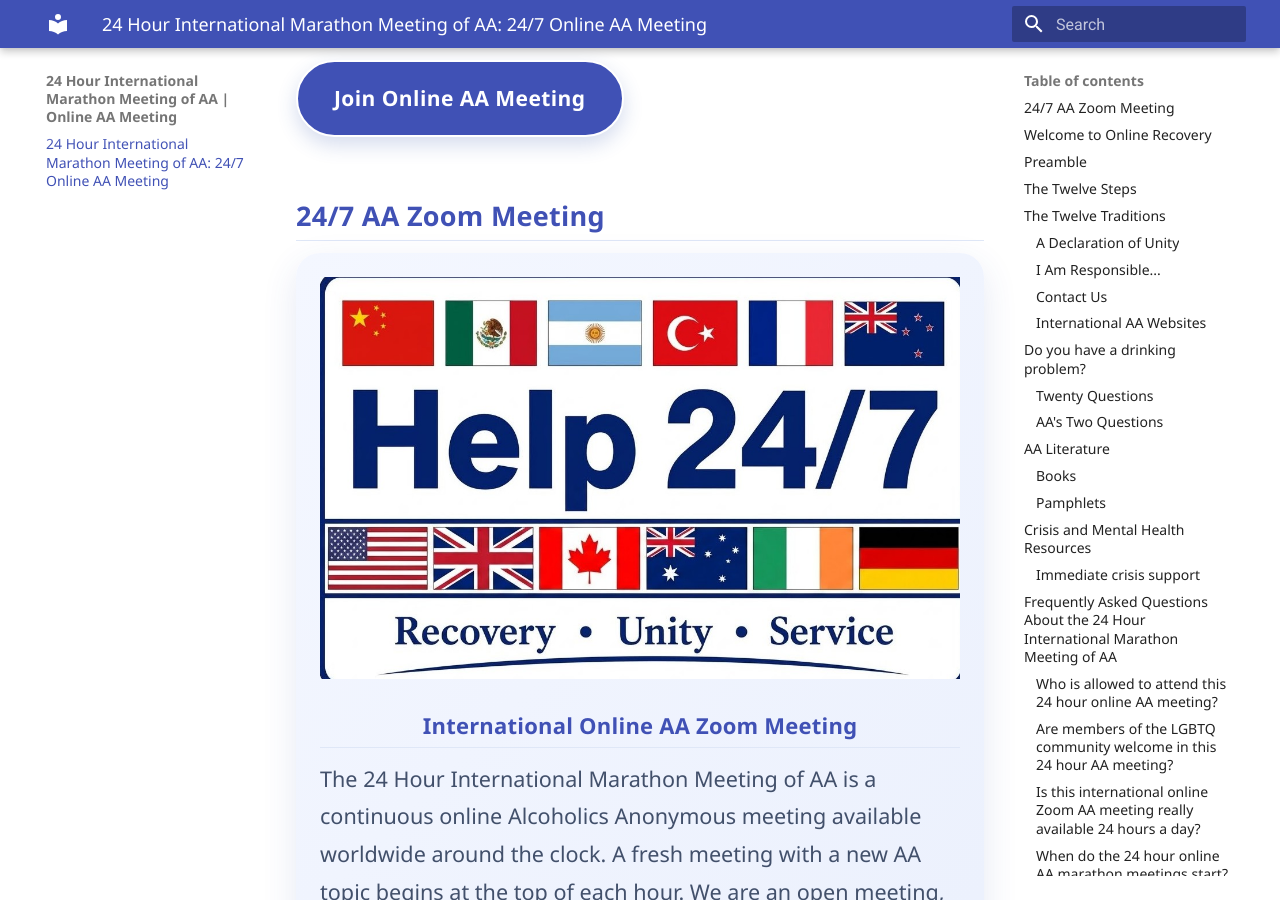
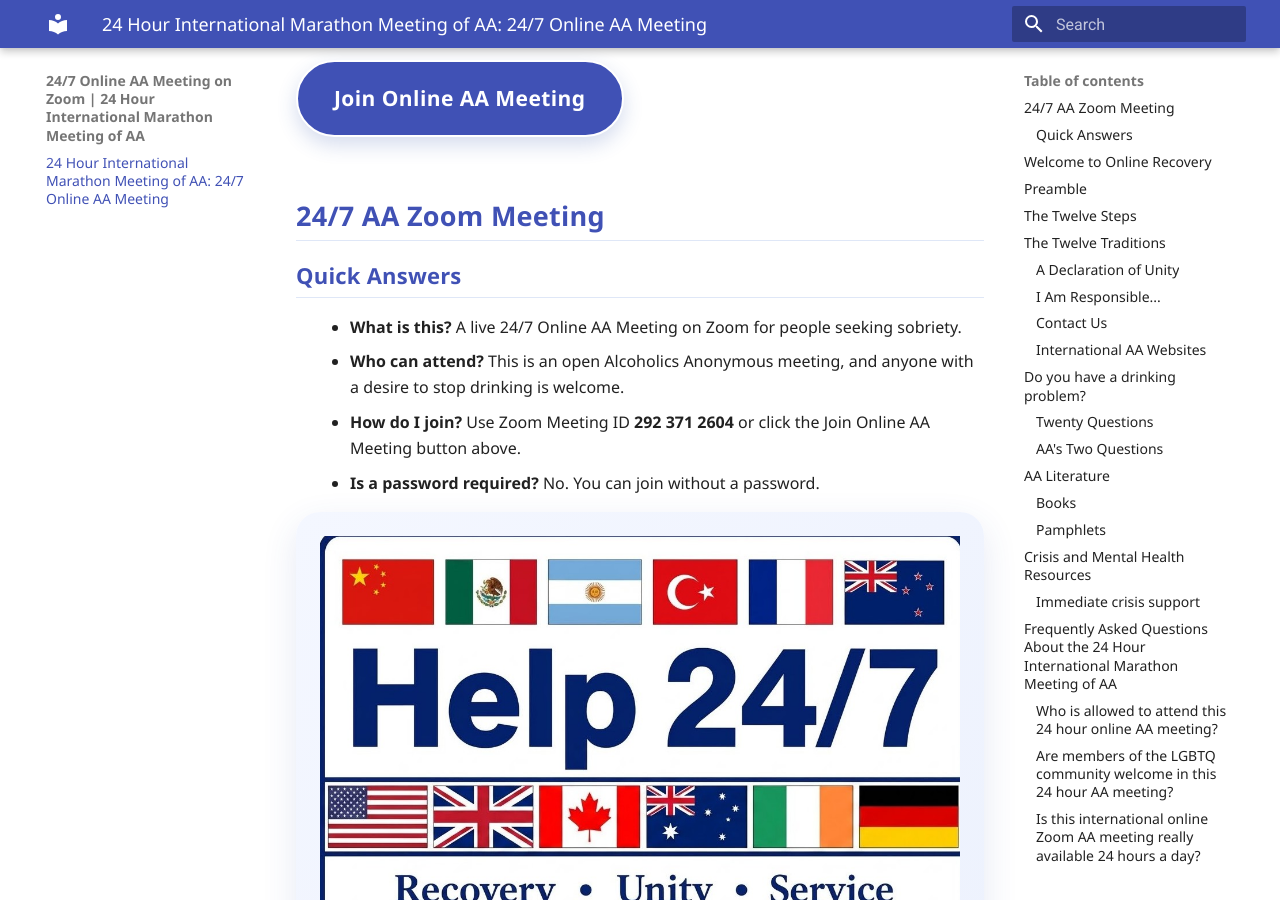
Before and after one commit to meetings03/24hourmeeting, an MkDocs documentation site: the page built from docs/index.md, in a window 1280 px wide and 900 px high, scrolled down 600 px. Built offline with MkDocs 1.6.1 and Material for MkDocs 9.7.7, drawn with Linux system fonts in a browser that asks for light colours.

Commit message:
Publish SEO and resource updates

```diff
--- a/docs/index.md
+++ b/docs/index.md
@@ -7,6 +7,13 @@
 <a id="join-meeting" class="join-button" href="https://zoom.us/j/2923712604" target="_blank" rel="noopener" style="display: inline-block; margin: 0 0 1.5rem 0;">Join Online AA Meeting</a>
 
 ## 24/7 AA Zoom Meeting
+
+### Quick Answers
+
+- **What is this?** A live 24/7 Online AA Meeting on Zoom for people seeking sobriety.
+- **Who can attend?** This is an open Alcoholics Anonymous meeting, and anyone with a desire to stop drinking is welcome.
+- **How do I join?** Use Zoom Meeting ID **292 371 2604** or click the Join Online AA Meeting button above.
+- **Is a password required?** No. You can join without a password.
 
 <div class="hero-card">
   <div class="logo-area" aria-label="Logo placeholder">
--- a/docs/overrides/main.html
+++ b/docs/overrides/main.html
@@ -2,14 +2,18 @@
 
 {% block extrahead %}
   {{ super() }}
+  <link rel="canonical" href="https://sobrietyneversleeps.org/" />
+  <meta name="description" content="Join a live 24/7 Online AA Meeting on Zoom. Open international Alcoholics Anonymous fellowship. Meeting ID 292 371 2604. No password required. Join now." />
+  <meta name="robots" content="index, follow, max-snippet:-1, max-image-preview:large, max-video-preview:-1" />
   <meta property="og:type" content="website" />
-  <meta property="og:title" content="24 Hour International Marathon Meeting of AA" />
-  <meta property="og:description" content="A continuous online Alcoholics Anonymous meeting available 24 hours a day worldwide. Join anytime via Zoom ID 292 371 2604." />
+  <meta property="og:site_name" content="24 Hour International Marathon Meeting of AA" />
+  <meta property="og:title" content="Join a 24/7 Online AA Meeting on Zoom" />
+  <meta property="og:description" content="Open international Alcoholics Anonymous fellowship. Meeting ID 292 371 2604. No password required. Join now." />
   <meta property="og:url" content="https://sobrietyneversleeps.org/" />
   <meta property="og:image" content="https://sobrietyneversleeps.org/images/sobrietyneversleeps_Logo.jpg" />
   <meta name="twitter:card" content="summary_large_image" />
-  <meta name="twitter:title" content="24 Hour International Marathon Meeting of AA" />
-  <meta name="twitter:description" content="A continuous online Alcoholics Anonymous meeting available 24 hours a day worldwide. Join anytime via Zoom ID 292 371 2604." />
+  <meta name="twitter:title" content="Join a 24/7 Online AA Meeting on Zoom" />
+  <meta name="twitter:description" content="Open international Alcoholics Anonymous fellowship. Meeting ID 292 371 2604. No password required. Join now." />
   <meta name="twitter:image" content="https://sobrietyneversleeps.org/images/sobrietyneversleeps_Logo.jpg" />
   <meta name="keywords" content="24/7 AA Zoom Meeting, International Online AA Zoom Meeting, Online AA Meeting, AA Zoom Meeting" />
   <meta name="subject" content="24/7 AA Zoom Meeting" />
@@ -25,7 +29,7 @@
         "url": "https://sobrietyneversleeps.org/",
         "logo": "https://sobrietyneversleeps.org/images/sobrietyneversleeps_Logo.jpg",
         "email": "the24hourmeeting@gmail.com",
-        "description": "A continuous online Alcoholics Anonymous meeting available 24 hours a day worldwide. Join anytime via Zoom ID 292 371 2604.",
+        "description": "Join a live 24/7 Online AA Meeting on Zoom. Open international Alcoholics Anonymous fellowship. Meeting ID 292 371 2604. No password required.",
         "sameAs": [
           "https://www.aa.org",
           "https://aa-intergroup.org"
@@ -46,7 +50,7 @@
         "@type": "WebSite",
         "url": "https://sobrietyneversleeps.org/",
         "name": "24 Hour International Marathon Meeting of AA",
-        "description": "A continuous online Alcoholics Anonymous meeting available 24 hours a day worldwide.",
+        "description": "Live 24/7 Online AA Meeting on Zoom for people seeking sobriety worldwide.",
         "publisher": {
           "@id": "https://sobrietyneversleeps.org/#org"
         },
@@ -57,7 +61,7 @@
         "@type": "WebPage",
         "url": "https://sobrietyneversleeps.org/",
         "name": "24 Hour International Marathon Meeting of AA",
-        "description": "A continuous online Alcoholics Anonymous meeting available 24 hours a day worldwide. Join anytime via Zoom ID 292 371 2604.",
+        "description": "Join a live 24/7 Online AA Meeting on Zoom. Open international Alcoholics Anonymous fellowship. Meeting ID 292 371 2604. No password required.",
         "isPartOf": {
           "@id": "https://sobrietyneversleeps.org/#website"
         },
@@ -82,7 +86,7 @@
         "name": "24-Hour International Marathon Meeting of AA",
         "eventAttendanceMode": "https://schema.org/OnlineEventAttendanceMode",
         "eventStatus": "https://schema.org/EventScheduled",
-        "description": "A continuous online AA meeting available 24 hours a day worldwide.",
+        "description": "Live online AA meeting on Zoom running 24 hours a day worldwide. Join with Meeting ID 292 371 2604.",
         "startDate": "2020-01-01T00:00:00Z",
         "endDate": "2030-01-01T00:00:00Z",
         "location": {
--- a/mkdocs.yml
+++ b/mkdocs.yml
@@ -1,5 +1,5 @@
-site_name: 24 Hour International Marathon Meeting of AA | Online AA Meeting
-site_description: Open 24-hour international online Alcoholics Anonymous meeting on Zoom, available worldwide for people seeking sobriety.
+site_name: 24/7 Online AA Meeting on Zoom | 24 Hour International Marathon Meeting of AA
+site_description: Join a live 24/7 Online AA Meeting on Zoom. Open international Alcoholics Anonymous fellowship. Meeting ID 292 371 2604. No password required.
 site_author: Help 24/7
 site_url: https://sobrietyneversleeps.org/
 
```
